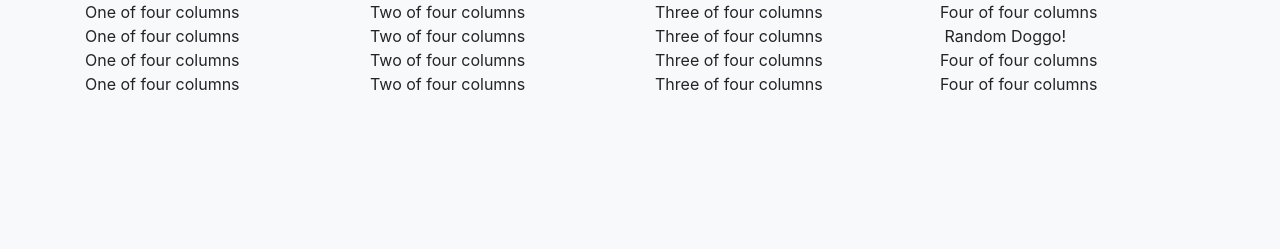
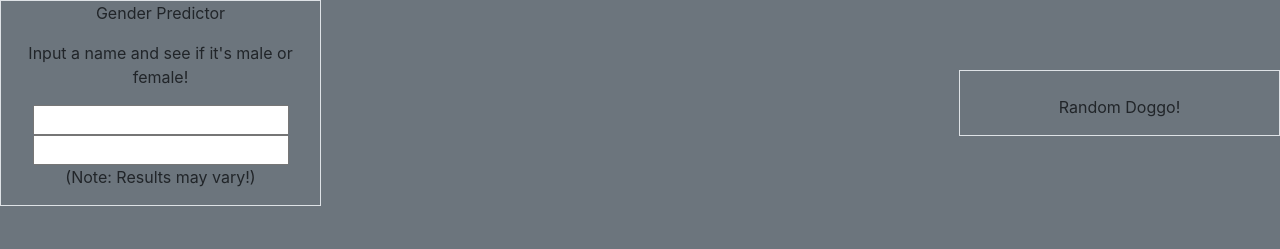
Before and after one commit to nhogue/act311, a plain HTML site: page Homework05/index.html in a window 1280 px wide. Drawn offline with nearby package versions, Linux system fonts and the light colour scheme; no server answers.

Commit message:
Completed Homework05

```diff
--- a/Homework05/fetch.js
+++ b/Homework05/fetch.js
@@ -9,3 +9,15 @@ function randoDoggo(url) {
 
         console.log("AFTER THE FETCH");
     }
+function genderize() {
+    var name = document.getElementById("fname").value;
+    var api = "https://api.genderize.io?name="
+    console.log(api+name);
+    fetch(api+name)
+    .then(response => response.json())
+    .then(data => {
+        document.getElementById("fname").value= name;
+        document.getElementById("result").value= data.gender;
+
+    })
+}
--- a/Homework05/index.html
+++ b/Homework05/index.html
@@ -6,73 +6,53 @@
     <link rel="stylesheet" href="https://maxcdn.bootstrapcdn.com/bootstrap/4.0.0/css/bootstrap.min.css" integrity="sha384-Gn5384xqQ1aoWXA+058RXPxPg6fy4IWvTNh0E263XmFcJlSAwiGgFAW/dAiS6JXm" crossorigin="anonymous">
     <script src="fetch.js">
     </script>
-    <title>Homework04</title>
+    <style>
+        #doggo{
+            width: 100%;
+            max-width: 600px;
+            max-height: 1000px;
+        }
+    </style>
+    <title>Homework05</title>
     </head>
-    <body class="bg-light"  onload="randoDoggo('https://dog.ceo/api/breeds/image/random')">
-        <div class="container">
-            <div class="row align-items-stretch">
-                <div class="col">
-                    One of four columns
+    <body class="bg-secondary" onload="randoDoggo('https://dog.ceo/api/breeds/image/random')">
+        <div class="container-fluid">
+            <div class="row align-items-center">
+                <div class="col border text-center">
+                    <p>Gender Predictor</p>
+                    <p>Input a name and see if it's male or female!</p>
+                    <input id="fname" onchange="genderize()">
+                    <input id="result" readonly>
+                    <p>(Note: Results may vary!)</p>
                 </div>
                 <div class="col">
-                    Two of four columns
+                    <p>&nbsp;</p>
                 </div>
                 <div class="col">
-                    Three of four columns
+                    <p>&nbsp;</p>
                 </div>
-                <div class="col">
-                    Four of four columns
+                <div class="col border text-center">
+                    <img id="doggo"  src="">
+                    <p>Random Doggo!</p>
                 </div>
             </div>
         </div>
-        <div class="container">
+        <div class="container-fluid">
             <div class="row align-items-stretch">
                 <div class="col">
-                    One of four columns
+
                 </div>
                 <div class="col">
-                    Two of four columns
+                    <p>&nbsp;</p>
                 </div>
                 <div class="col">
-                    Three of four columns
+                    <p>&nbsp;</p>
                 </div>
                 <div class="col">
-                    <img id="doggo" src="">
-                    Random Doggo!
+                    <p>&nbsp;</p>
                 </div>
             </div>
         </div>
-        <div class="container">
-            <div class="row align-items-stretch">
-                <div class="col">
-                    One of four columns
-                </div>
-                <div class="col">
-                    Two of four columns
-                </div>
-                <div class="col">
-                    Three of four columns
-                </div>
-                <div class="col">
-                    Four of four columns
-                </div>
-            </div>
-        </div>
-        <div class="container">
-            <div class="row align-items-stretch">
-                <div class="col">
-                    One of four columns
-                </div>
-                <div class="col">
-                    Two of four columns
-                </div>
-                <div class="col">
-                    Three of four columns
-                </div>
-                <div class="col">
-                    Four of four columns
-                </div>
-            </div>
         </div>
     </body>
 </html>
```
